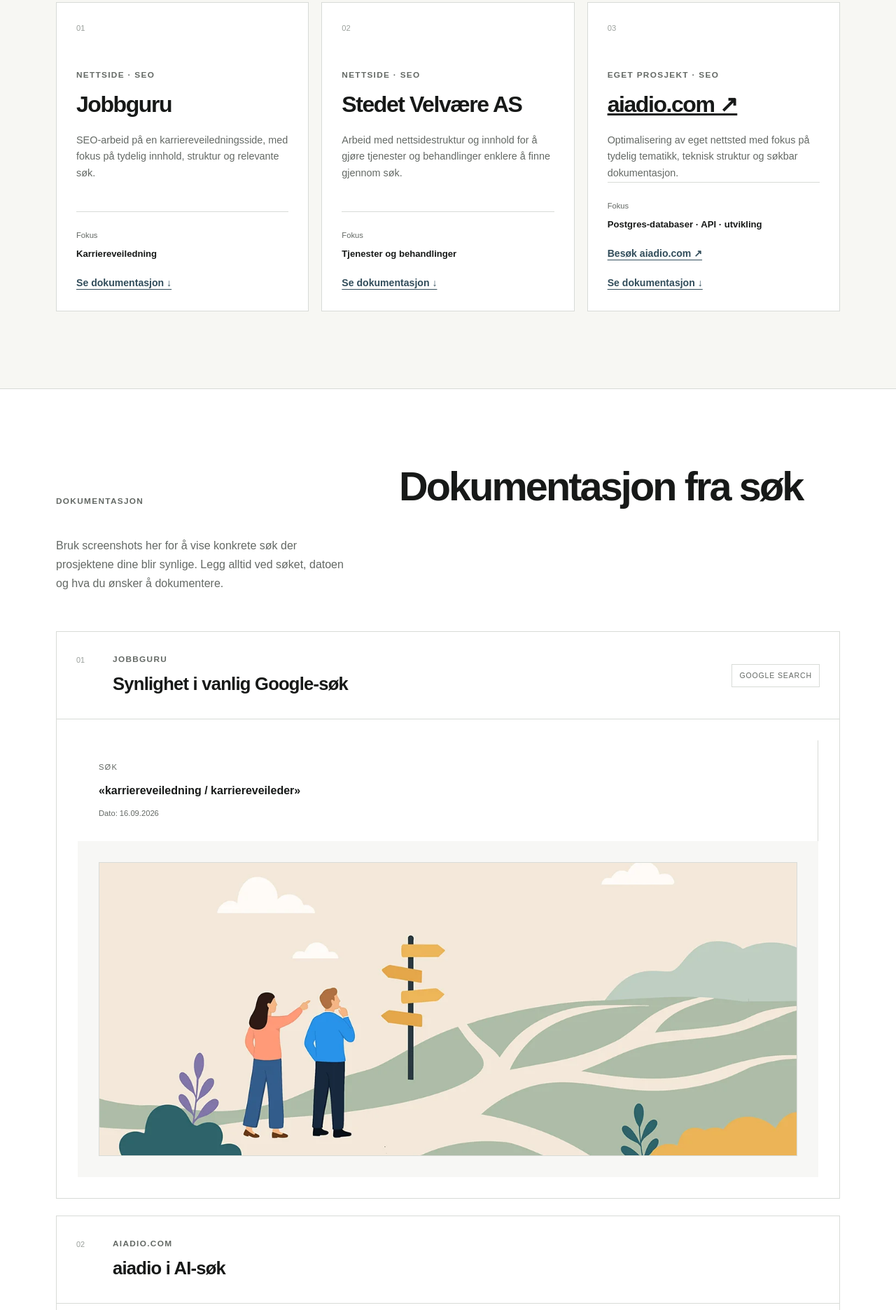
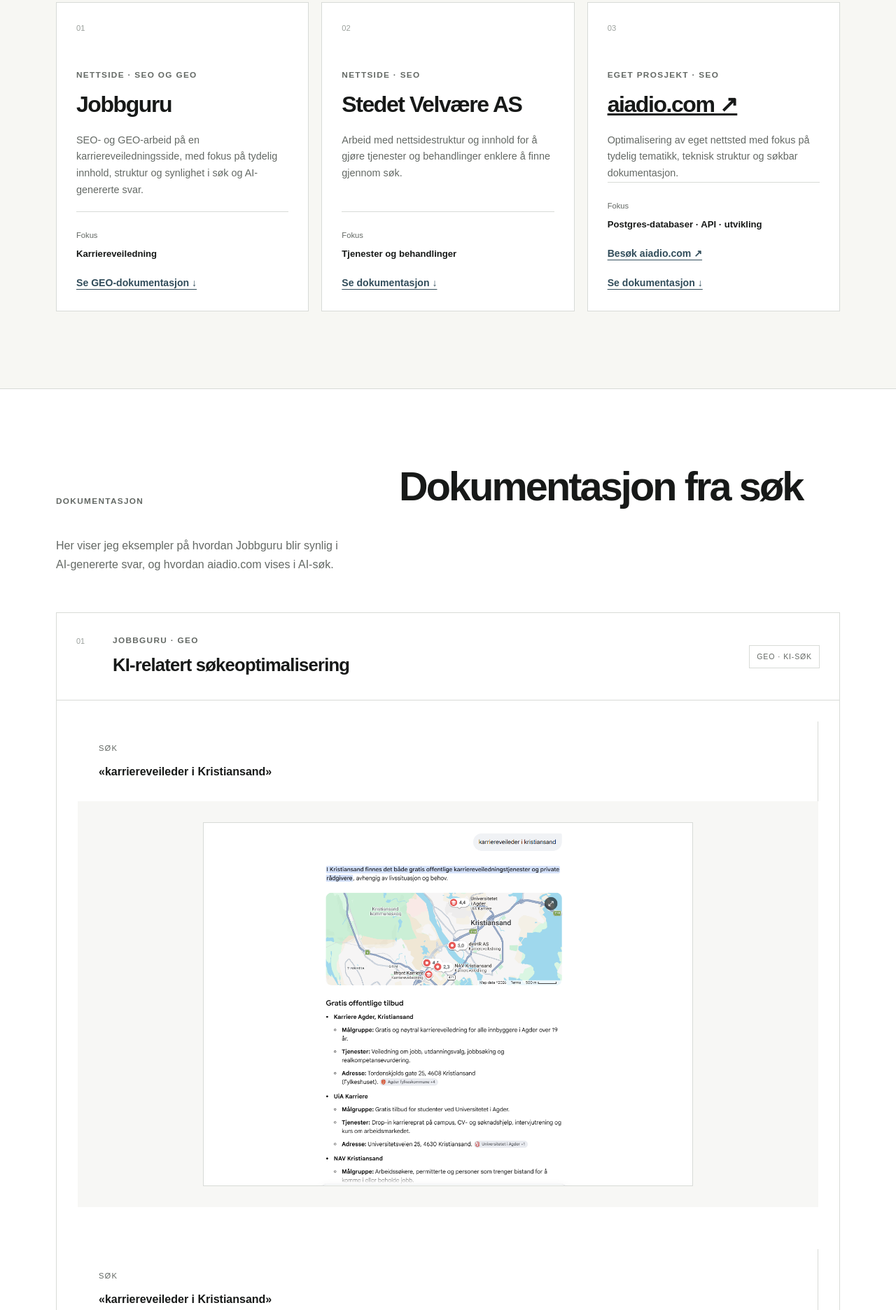
Before and after one commit to marius1544/portefolje, a plain HTML site: page seo.html in a window 1280 px wide. Shown: the part 516-2388 px from the top of the page at 70% size. Drawn offline with Linux system fonts and the light colour scheme.

Commit message:
Lagt til geo

```diff
--- a/seo.html
+++ b/seo.html
@@ -40,11 +40,11 @@
       <div class="seo-project-grid">
         <article class="seo-project-card">
           <div class="seo-project-number">01</div>
-          <p class="project-category">Nettside · SEO</p>
+          <p class="project-category">Nettside · SEO og GEO</p>
           <h3>Jobbguru</h3>
-          <p>SEO-arbeid på en karriereveiledningsside, med fokus på tydelig innhold, struktur og relevante søk.</p>
+          <p>SEO- og GEO-arbeid på en karriereveiledningsside, med fokus på tydelig innhold, struktur og synlighet i søk og AI-genererte svar.</p>
           <div class="seo-meta"><span>Fokus</span><strong>Karriereveiledning</strong></div>
-          <a class="text-action" href="#jobbguru-documentation">Se dokumentasjon ↓</a>
+          <a class="text-action" href="#jobbguru-geo-documentation">Se GEO-dokumentasjon ↓</a>
         </article>
 
         <article class="seo-project-card">
@@ -74,18 +74,24 @@
         <div class="section-title seo-documentation-title">
           <p class="overline">Dokumentasjon</p>
           <h2>Dokumentasjon fra søk</h2>
-          <p>Bruk screenshots her for å vise konkrete søk der prosjektene dine blir synlige. Legg alltid ved søket, datoen og hva du ønsker å dokumentere.</p>
+          <p>Her viser jeg eksempler på hvordan Jobbguru blir synlig i AI-genererte svar, og hvordan aiadio.com vises i AI-søk.</p>
         </div>
 
-        <article class="seo-documentation" id="jobbguru-documentation">
+        <article class="seo-documentation geo-documentation" id="jobbguru-geo-documentation">
           <div class="seo-documentation-heading">
-            <div><span class="documentation-index">01</span><p class="project-category">Jobbguru</p><h3>Synlighet i vanlig Google-søk</h3></div>
-            <span class="documentation-label">Google search</span>
+            <div><span class="documentation-index">01</span><p class="project-category">Jobbguru · GEO</p><h3>KI-relatert søkeoptimalisering</h3></div>
+            <span class="documentation-label">GEO · KI-søk</span>
           </div>
           <div class="documentation-content">
-            <div class="search-query"><span>Søk</span><strong>«karriereveiledning / karriereveileder»</strong><small>Dato: 16.09.2026</small></div>
+            <div class="search-query"><span>Søk</span><strong>«karriereveileder i Kristiansand»</strong></div>
             <div class="search-result">
-              <img src="bilder/jobbguru.webp" alt="Jobbguru i Google-søk" style="width: 100%; max-height: 420px; object-fit: cover; border: 1px solid #d8dbd7; background: #fff;">
+              <img class="seo-screenshot" src="bilder/jobbguru-geo.PNG" alt="AI-generert søkeresultat for karriereveileder i Kristiansand">
+            </div>
+          </div>
+          <div class="documentation-content">
+            <div class="search-query"><span>Søk</span><strong>«karriereveileder i Kristiansand»</strong></div>
+            <div class="search-result">
+              <img class="seo-screenshot" src="bilder/jobbguru-geo2.PNG" alt="AI-generert søkeresultat for uavhengig karriereveiledning i Kristiansand">
             </div>
           </div>
         </article>
```
Also changed, not shown: index.html (+3 -2 lines), bilder/jobbguru-geo.PNG (added), bilder/jobbguru-geo2.PNG (added).
